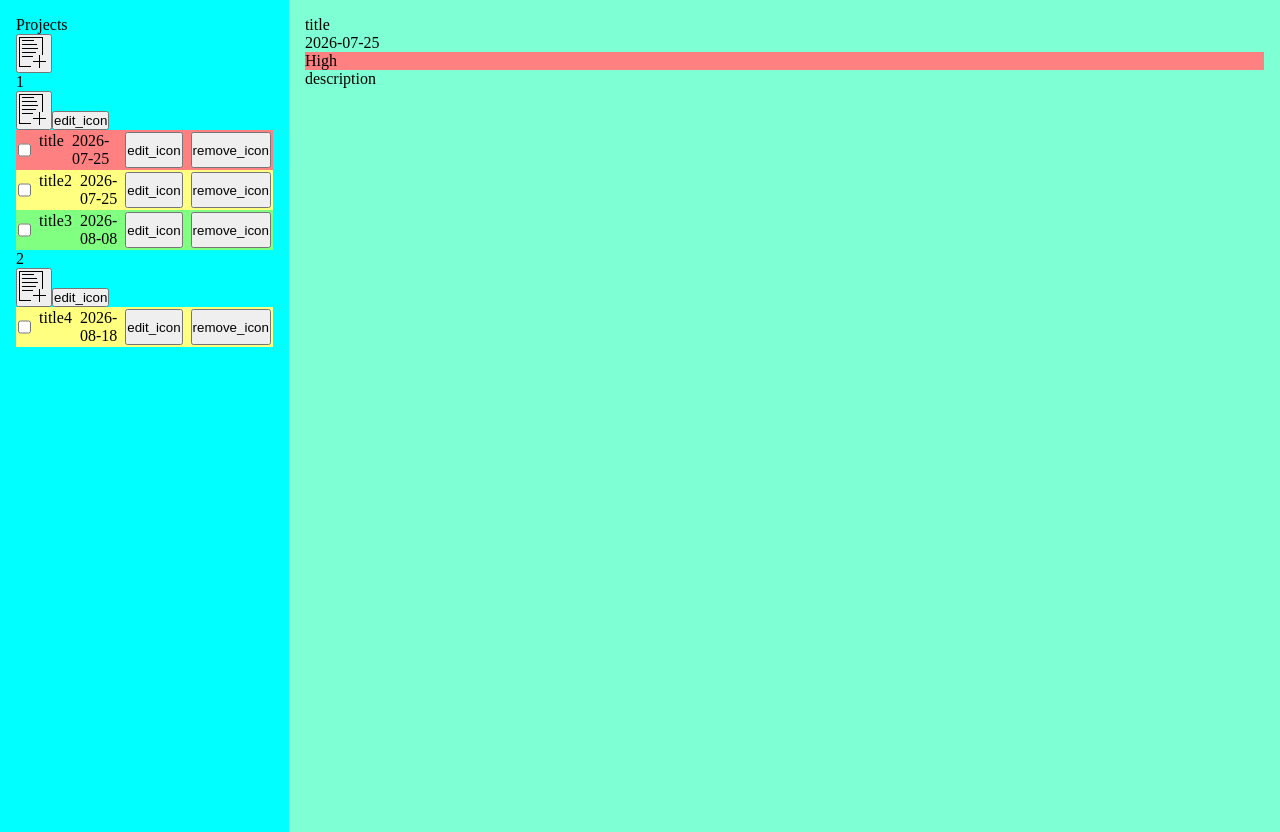
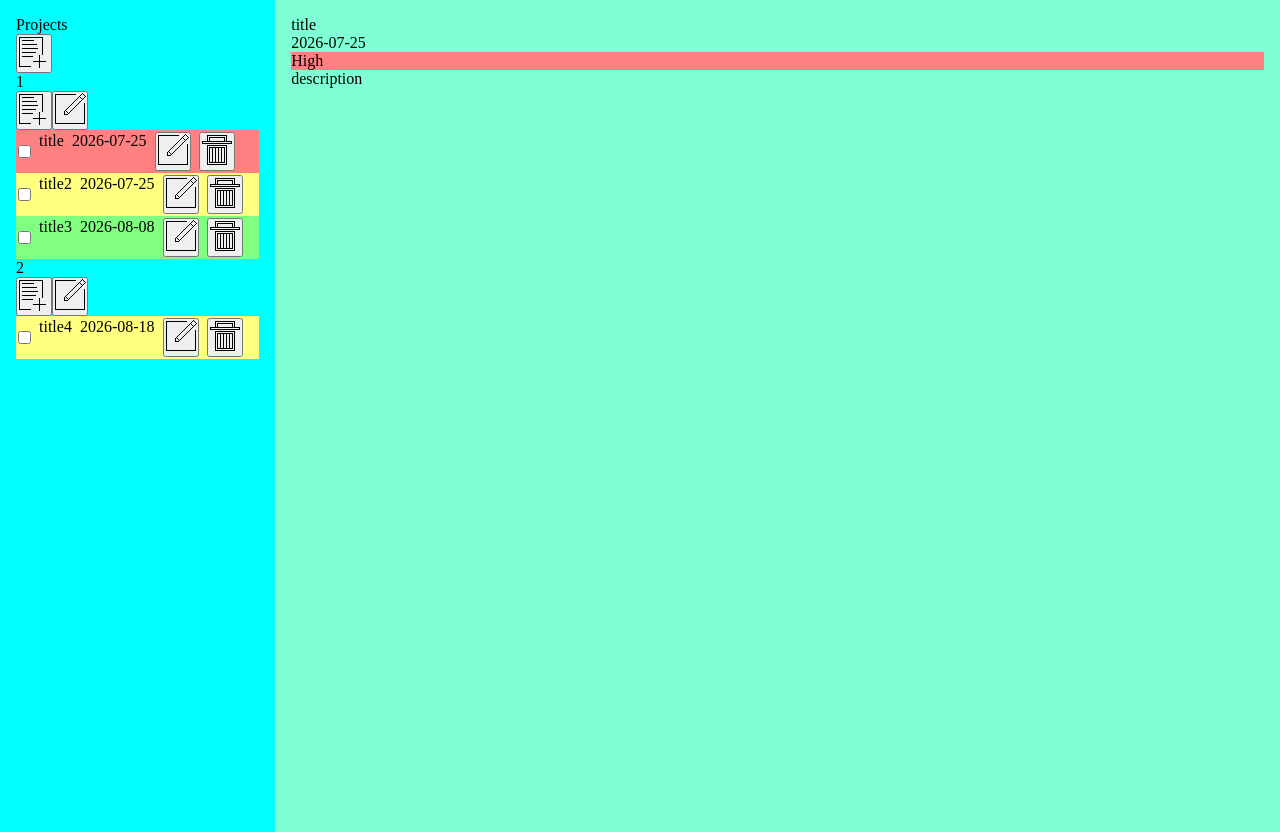
Before and after one commit to ansarcodes/todo-list, a website built with webpack: page src/template.html in a window 1280 px wide. Built offline with nearby package versions, Linux system fonts and the light colour scheme.

Commit message:
Add icons for all actions

```diff
--- a/src/interface.js
+++ b/src/interface.js
@@ -1,4 +1,6 @@
 import addIcon from "./images/add_icon.png";
+import editIcon from "./images/edit_icon.png";
+import removeIcon from "./images/remove_icon.png";
 // import { todoManipulation } from "./application.js";
 
 // function projectController(projectList){
@@ -66,7 +68,10 @@ function projectController(projectList){
         projectAddTodoBtn.append(projectAddTodoBtnIcon);
         const projectEditBtn = document.createElement("button");
         projectEditBtn.classList.add("project-edit-btn");
-        projectEditBtn.textContent = "edit_icon";
+        const projectEditBtnIcon = document.createElement("img");
+        projectEditBtnIcon.classList.add("edit-icon");
+        projectEditBtnIcon.src = editIcon;
+        projectEditBtn.append(projectEditBtnIcon);
         projectNameContainer.append(projectName, projectAddTodoBtn, projectEditBtn);
         const projectTodoList = document.createElement("div");
         projectTodoList.classList.add("project-todo-list");
@@ -86,10 +91,16 @@ function projectController(projectList){
             todoDueDate.textContent = todoItem.dueDate;
             const todoEditBtn = document.createElement("button");
             todoEditBtn.classList.add("todo-edit-btn");
-            todoEditBtn.textContent = "edit_icon";
+            const todoEditBtnIcon = document.createElement("img");
+            todoEditBtnIcon.classList.add("edit-icon");
+            todoEditBtnIcon.src = editIcon;
+            todoEditBtn.append(todoEditBtnIcon);
             const todoRemoveBtn = document.createElement("button");
             todoRemoveBtn.classList.add("todo-remove-btn");
-            todoRemoveBtn.textContent = "remove_icon";
+            const todoRemoveBtnIcon = document.createElement("img");
+            todoRemoveBtnIcon.classList.add("remove-icon");
+            todoRemoveBtnIcon.src = removeIcon;
+            todoRemoveBtn.append(todoRemoveBtnIcon);
             todo.append(todoMark, todoName, todoDueDate, todoEditBtn, todoRemoveBtn);
             projectTodoList.appendChild(todo);
         })
--- a/src/style.css
+++ b/src/style.css
@@ -48,3 +48,5 @@ form {
     display: flex;
     flex-direction: column;
 }
+/* .add-project-btn, .project-add-todo-btn, .project-edit-btn, .todo-edit-btn, .todo-remove-btn {
+} */
```
